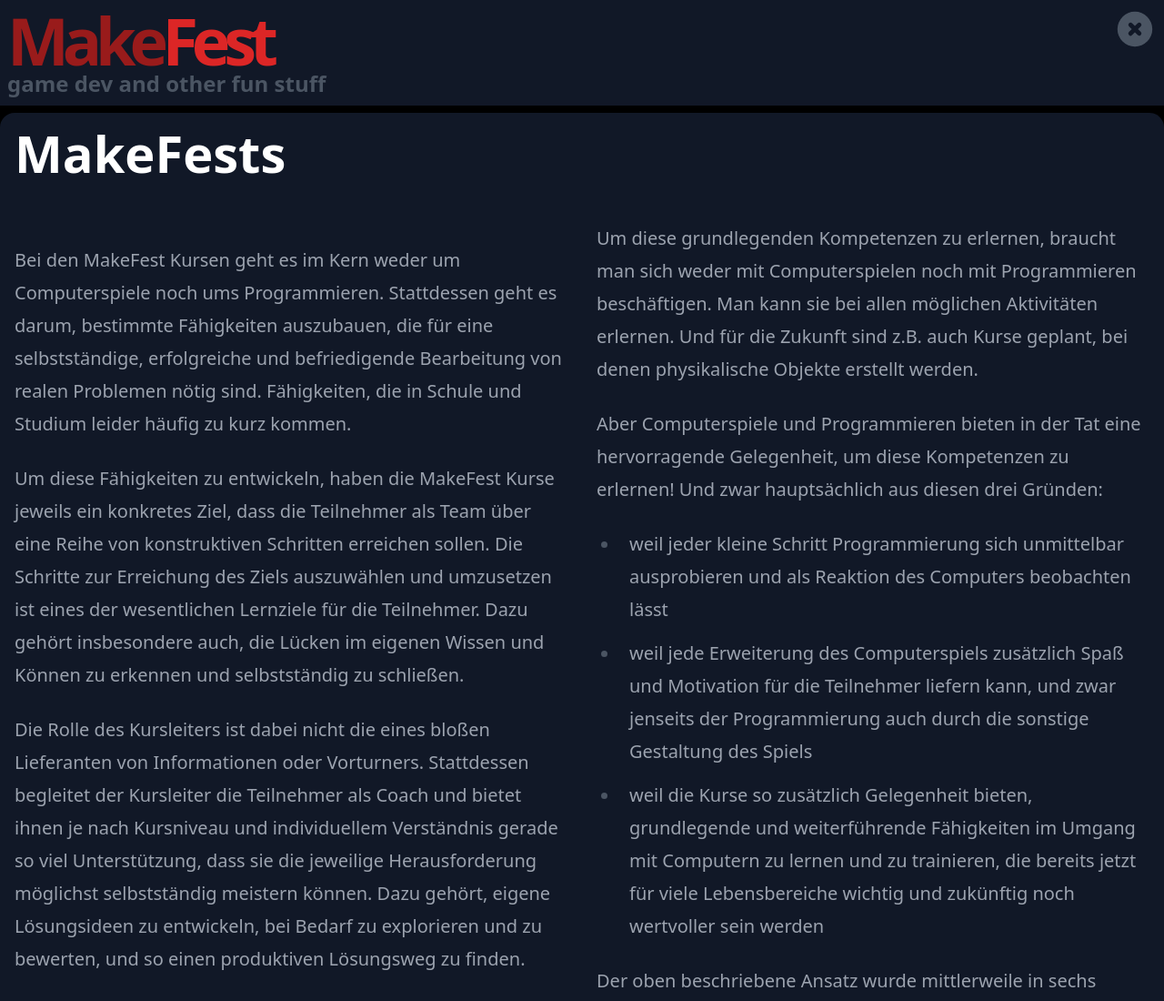
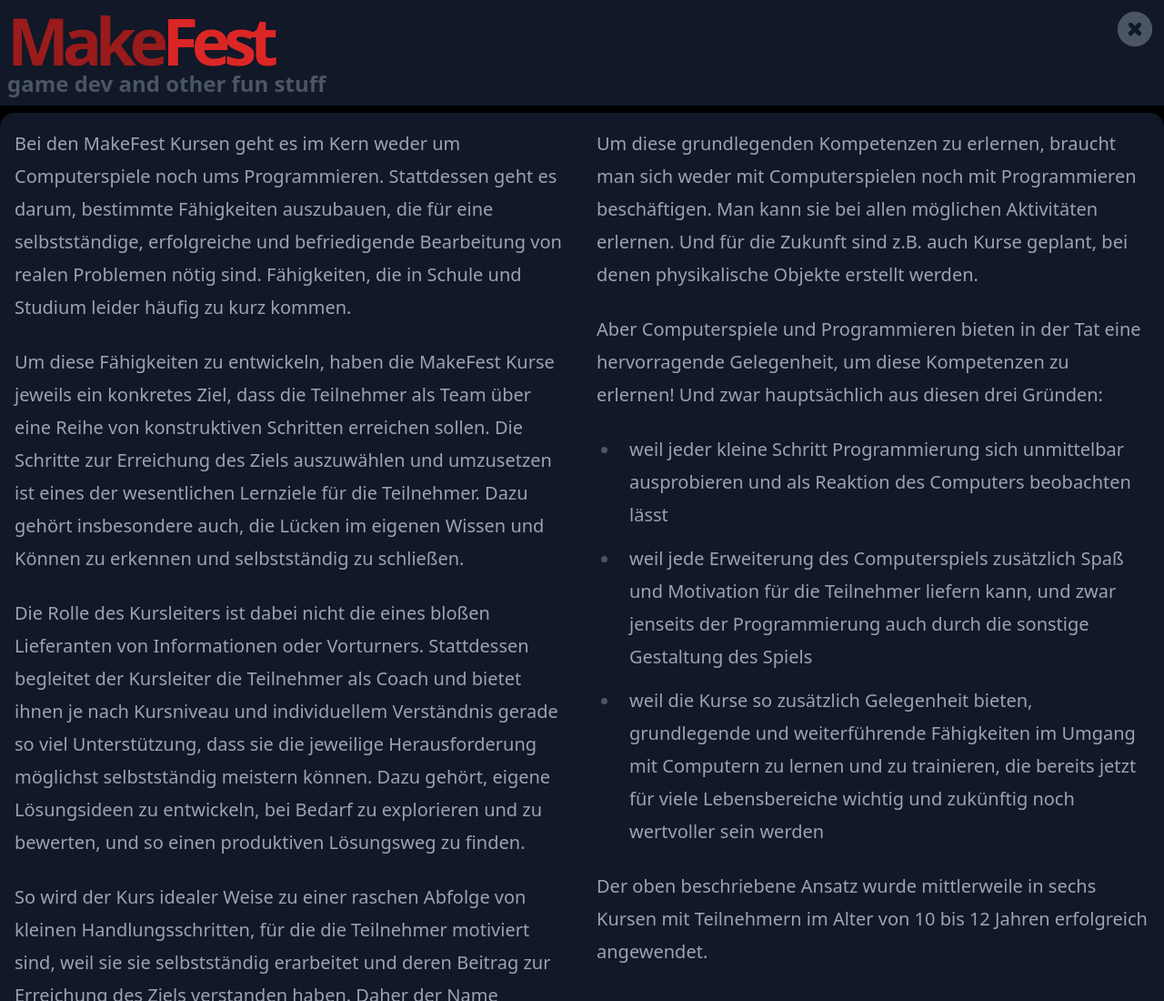
Before and after one commit to usirg/makefest-website, a plain HTML site: page info.html in a window 1280 px wide. Shown: the top 1100 px of the page at 91% size. Drawn offline with nearby package versions, Linux system fonts and the light colour scheme; a web font is replaced by a local one.

Commit message:
GDC-2: heading removed from info page

```diff
--- a/info.html
+++ b/info.html
@@ -53,7 +53,6 @@
 
         <div
           class="prose prose-sm sm:prose lg:prose-lg xl:prose-xl mx-4 lg:column-2 md:max-w-none dark:prose-light m-4">
-          <h1 class="column-span-all">MakeFests</h1>
           <p>Bei den MakeFest Kursen geht es im Kern weder um Computerspiele noch ums Programmieren. Stattdessen geht es
             darum, bestimmte Fähigkeiten auszubauen, die für eine selbstständige, erfolgreiche und befriedigende
             Bearbeitung von realen Problemen nötig sind. Fähigkeiten, die in Schule und Studium leider häufig zu kurz
```
